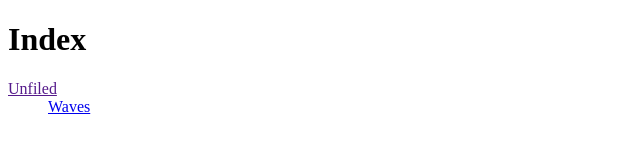
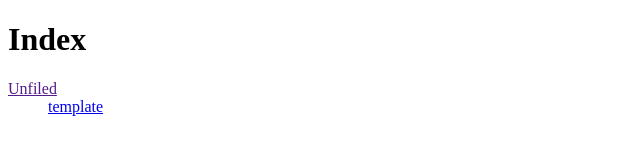
Before and after one commit to abrivious/abrivious.github.io, a plain HTML site: page index.html in a window 1280 px wide. Shown: the full height of the page, 0-640 px from the left. Drawn offline with Linux system fonts and the light colour scheme.

Commit message:
Update index.html

```diff
--- a/index.html
+++ b/index.html
@@ -8,7 +8,7 @@
     <h1>Index</h1>
     <dl>
       <dt><a href="">Unfiled</a></dt>
-      <dd><a href="notes/waves.html">Waves</a></dd>
+      <dd><a href="pages/template.html">template</a></dd>
     </dl>
   </body>
 </html>
```
